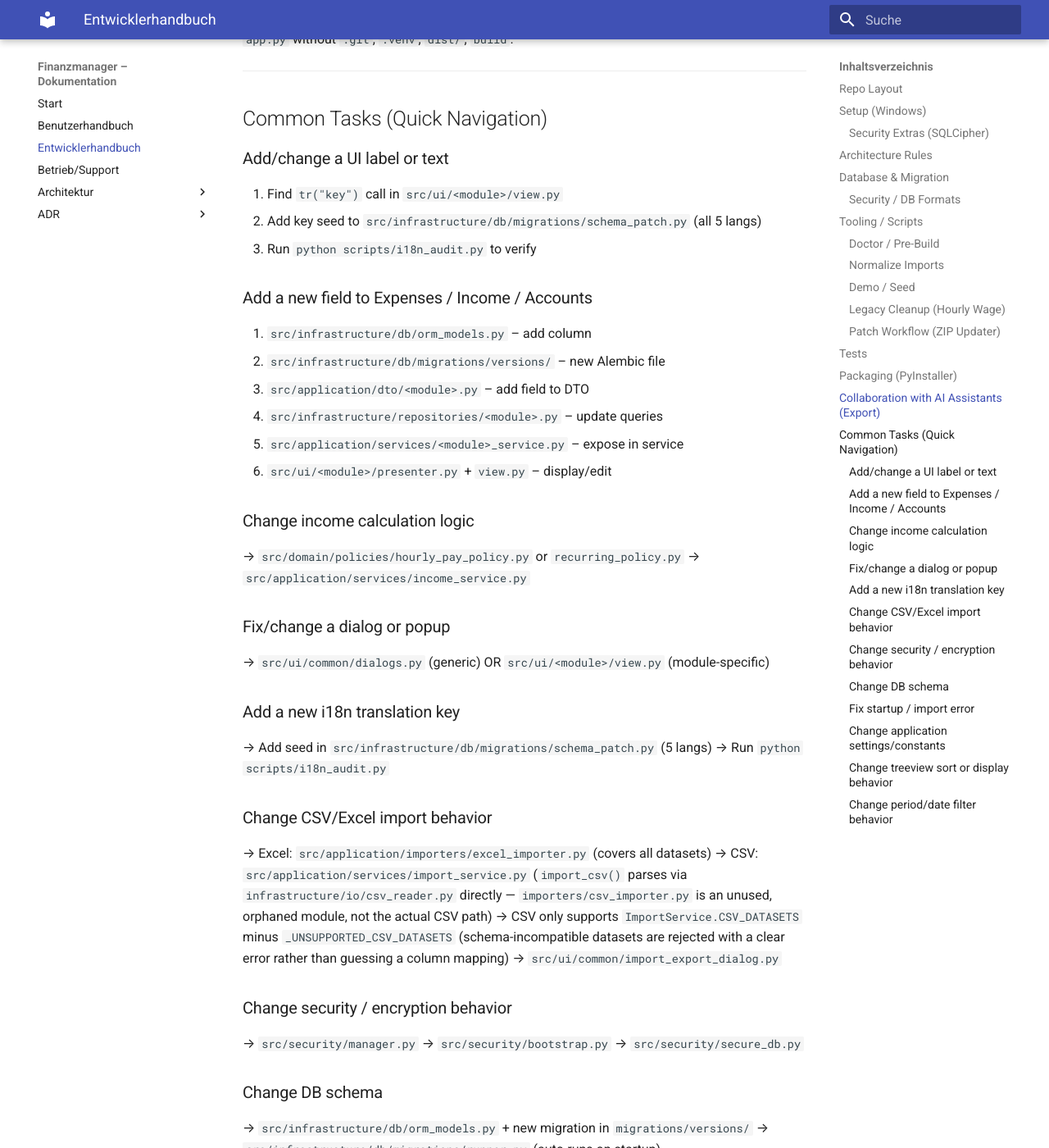
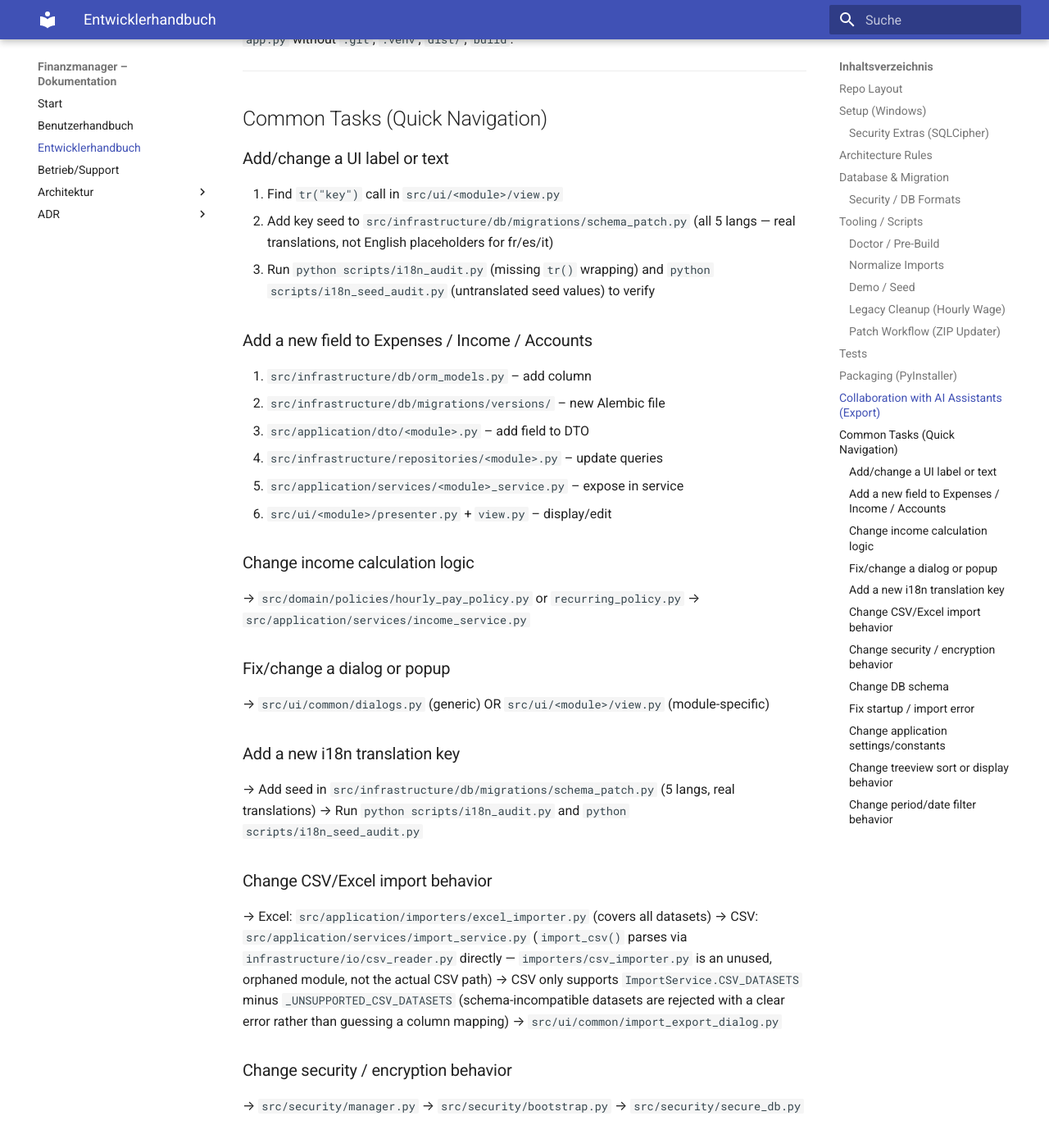
Before and after one commit to 23NNN/Private-Finance-Manager, an MkDocs documentation site: the page built from docs/dev_guide.md, in a window 1280 px wide and 1400 px high, scrolled down 3576 px. Shown: the whole window at 82% size. Built offline with MkDocs 1.6.1 and Material for MkDocs 9.7.7, drawn with Linux system fonts in a browser that asks for light colours.

Commit message:
chore: bump version to 1.2.4 and update CHANGELOG
Documents the i18n seed-translation fix and the new i18n_seed_audit.py
tooling. CLAUDE.md Open Issues updated (Zyklus 4 done, E501 cleanup
renumbered to Zyklus 5), i18n Status section rewritten, both audit
scripts added to the Tooling Reference and Session-Start Checklist.
docs/dev_guide.md's i18n common-task steps updated to reference the
new audit script alongside the existing wrapping audit.

```diff
--- a/docs/dev_guide.md
+++ b/docs/dev_guide.md
@@ -138,8 +138,10 @@ without `.git`, `.venv`, `dist/`, `build`.
 
 ### Add/change a UI label or text
 1. Find `tr("key")` call in `src/ui/<module>/view.py`
-2. Add key seed to `src/infrastructure/db/migrations/schema_patch.py` (all 5 langs)
-3. Run `python scripts/i18n_audit.py` to verify
+2. Add key seed to `src/infrastructure/db/migrations/schema_patch.py` (all 5 langs — real
+   translations, not English placeholders for fr/es/it)
+3. Run `python scripts/i18n_audit.py` (missing `tr()` wrapping) and
+   `python scripts/i18n_seed_audit.py` (untranslated seed values) to verify
 
 ### Add a new field to Expenses / Income / Accounts
 1. `src/infrastructure/db/orm_models.py` – add column
@@ -157,8 +159,8 @@ without `.git`, `.venv`, `dist/`, `build`.
 → `src/ui/common/dialogs.py` (generic) OR `src/ui/<module>/view.py` (module-specific)
 
 ### Add a new i18n translation key
-→ Add seed in `src/infrastructure/db/migrations/schema_patch.py` (5 langs)
-→ Run `python scripts/i18n_audit.py`
+→ Add seed in `src/infrastructure/db/migrations/schema_patch.py` (5 langs, real translations)
+→ Run `python scripts/i18n_audit.py` and `python scripts/i18n_seed_audit.py`
 
 ### Change CSV/Excel import behavior
 → Excel: `src/application/importers/excel_importer.py` (covers all datasets)
--- a/pyproject.toml
+++ b/pyproject.toml
@@ -4,7 +4,7 @@ build-backend = "setuptools.build_meta"
 
 [project]
 name = "finanzmanager"
-version = "1.2.3"
+version = "1.2.4"
 description = "Windows desktop app (Tkinter/ttk) for managing personal finances."
 requires-python = ">=3.11"
 dependencies = [
```
Also changed, not shown: CHANGELOG.md (+26 -0 lines), Claude.md (+9 -13 lines).
